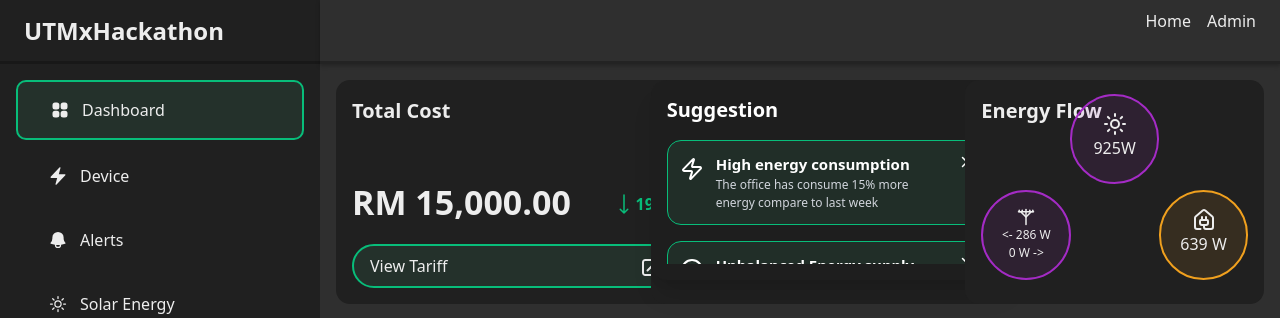
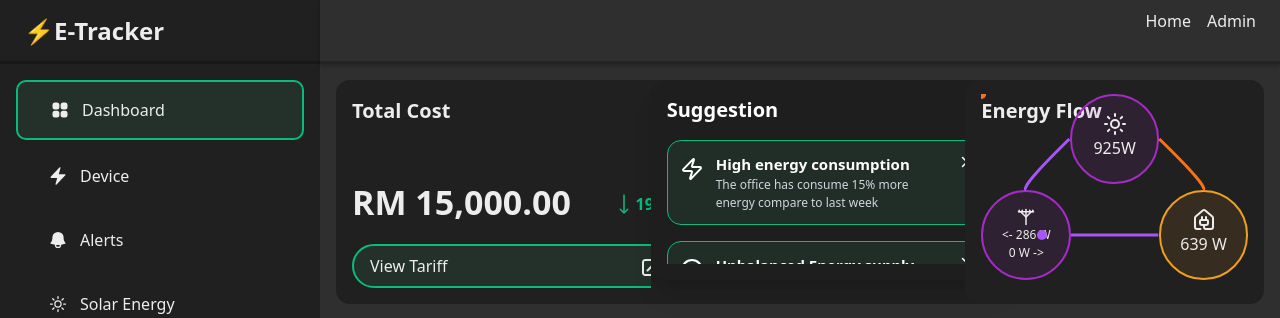
Before and after one commit to HoeZhiWan/utmhackathon25, a Next.js app: page / in a window 1280 px wide. Shown: the top 318 px of the page. Built offline with nearby package versions, Linux system fonts and the light colour scheme; no server answers; the database is empty.

Commit message:
Added Lines

```diff
--- a/app/components/Sidebar.tsx
+++ b/app/components/Sidebar.tsx
@@ -47,7 +47,7 @@ const Sidebar = () => {
     <aside className="bg-secondary-dark min-h-screen flex flex-col basis-1/4">
       {/* Sidebar header that aligns with navbar */}
       <div className="bg-background-dark flex items-center h-16 px-6 py-[9px] border-b-[3px] border-[rgba(0,0,0,0.25)]">
-        <Link href="/" className="text-2xl font-bold text-light">UTMxHackathon</Link>
+        <Link href="/" className="text-2xl font-bold text-light">⚡E-Tracker</Link>
       </div>
 
       {/* Sidebar content */}
--- a/app/components/dashboard/TestEnergyFlow.tsx
+++ b/app/components/dashboard/TestEnergyFlow.tsx
@@ -1,30 +1,172 @@
+'use client'
+
 import { Grid, HousePlug, Sun, UtilityPole } from 'lucide-react'
-import React from 'react'
+import React, { useEffect, useRef, useState } from 'react'
 
 function TestEnergyFlow() {
+  const [position, setPosition] = useState(0);
+  const sunDivRef = useRef<HTMLDivElement>(null);
+  const utilityPoleDivRef = useRef<HTMLDivElement>(null);
+  const housePlugDivRef = useRef<HTMLDivElement>(null);
+  const [connectionPoints, setConnectionPoints] = useState({
+    sun: { x: 0, y: 0 },
+    utilityPole: { x: 0, y: 0 },
+    housePlug: { x: 0, y: 0 }
+  });
+
+  useEffect(() => {
+    const interval = setInterval(() => {
+      setPosition((prevPosition) => (prevPosition + 1) % 100);
+    }, 50);
+    return () => clearInterval(interval);
+  }, []);
+
+  useEffect(() => {
+    // Function to calculate the center points of each div
+    const calculateConnectionPoints = () => {
+      if (sunDivRef.current && utilityPoleDivRef.current && housePlugDivRef.current) {
+        const sunRect = sunDivRef.current.getBoundingClientRect();
+        const utilityPoleRect = utilityPoleDivRef.current.getBoundingClientRect();
+        const housePlugRect = housePlugDivRef.current.getBoundingClientRect();
+
+        const containerRect = sunDivRef.current.parentElement?.parentElement?.getBoundingClientRect() || { left: 0, top: 0 };
+
+        // Calculate positions relative to the parent container
+        setConnectionPoints({
+          sun: {
+            x: sunRect.left + sunRect.width / 2 - containerRect.left,
+            y: sunRect.top + sunRect.height / 2 - containerRect.top
+          },
+          utilityPole: {
+            x: utilityPoleRect.left + utilityPoleRect.width / 2 - containerRect.left,
+            y: utilityPoleRect.top + utilityPoleRect.height / 2 - containerRect.top
+          },
+          housePlug: {
+            x: housePlugRect.left + housePlugRect.width / 2 - containerRect.left,
+            y: housePlugRect.top + housePlugRect.height / 2 - containerRect.top
+          }
+        });
+      }
+    };
+
+    // Calculate initial positions
+    calculateConnectionPoints();
+
+    // Recalculate on window resize
+    window.addEventListener('resize', calculateConnectionPoints);
+
+    return () => window.removeEventListener('resize', calculateConnectionPoints);
+  }, []);
+
+  // Calculate the radius of the circular divs (half the width)
+  const divRadius = 45; // 90px width / 2
+
   return (
     <>
       <div className="text-[20px] font-semibold">Energy Flow</div>
-      <div className="grid grid-cols-3 grid-rows-2 -translate-y-8 h-full">
+      <div className="grid grid-cols-3 grid-rows-2 -translate-y-8 h-full relative">
         <div className="col-start-2 flex justify-center">
-            <div className="bg-purple-neon rounded-[100px] w-[90px] h-[90px] p-4 flex flex-col items-center border-2 border-primary-purple">
+            <div ref={sunDivRef} className="bg-purple-neon rounded-[100px] w-[90px] h-[90px] p-4 flex flex-col items-center border-2 border-primary-purple">
                 <Sun />
                 925W
             </div>
 
         </div>
         <div className="row-start-2 col-start-1">
-        <div className="bg-purple-neon rounded-[100px] w-[90px] h-[90px] p-4 flex flex-col items-center border-2 border-primary-purple">
+        <div ref={utilityPoleDivRef} className="bg-purple-neon rounded-[100px] w-[90px] h-[90px] p-4 flex flex-col items-center border-2 border-primary-purple">
                 <UtilityPole />
                 <div className="text-[12px]">{"<- 286 W"}</div>
                 <div className="text-[12px]">{"0 W ->"}</div>
             </div>
         </div>
         <div className="row-start-2 col-start-3 flex justify-end">
-        <div className="bg-orange-neon rounded-[100px] w-[90px] h-[90px] p-4 flex flex-col items-center border-2 border-primary-orange">
+        <div ref={housePlugDivRef} className="bg-orange-neon rounded-[100px] w-[90px] h-[90px] p-4 flex flex-col items-center border-2 border-primary-orange">
                 <HousePlug />
                 639 W
             </div>
+        </div>
+
+        {/* Lines connecting the components */}
+        <div className="absolute top-0 left-0 w-full h-full pointer-events-none">
+          <svg className="w-full h-full" style={{ position: 'absolute', top: 0, left: 0 }}>
+            {/* Line from utility pole to house plug */}
+            {connectionPoints.utilityPole.x > 0 && (
+              <>
+                <line
+                  x1={connectionPoints.utilityPole.x + divRadius * Math.cos(0)}
+                  y1={connectionPoints.utilityPole.y}
+                  x2={connectionPoints.housePlug.x - divRadius * Math.cos(0)}
+                  y2={connectionPoints.housePlug.y}
+                  stroke="#a855f7"
+                  strokeWidth="3"
+                />
+                <circle
+                  cx={connectionPoints.utilityPole.x + (connectionPoints.housePlug.x - connectionPoints.utilityPole.x) * position/100}
+                  cy={connectionPoints.housePlug.y}
+                  r="5"
+                  fill="#a855f7"
+                />
+              </>
+            )}
+
+            {/* Line from sun (left side) to utility pole */}
+            {connectionPoints.sun.x > 0 && (
+              <>
+                <path
+                  d={`M ${connectionPoints.sun.x - divRadius} ${connectionPoints.sun.y}
+                      Q ${(connectionPoints.sun.x + connectionPoints.utilityPole.x) / 2 - 50}
+                        ${(connectionPoints.sun.y + connectionPoints.utilityPole.y) / 2}
+                        ${connectionPoints.utilityPole.x} ${connectionPoints.utilityPole.y - divRadius}`}
+                  stroke="#a855f7"
+                  strokeWidth="3"
+                  fill="transparent"
+                />
+                {/* Animated dot for sun to utility pole */}
+                <circle
+                  r="5"
+                  fill="#a855f7"
+                >
+                  <animateMotion
+                    dur="2s"
+                    repeatCount="indefinite"
+                    path={`M ${connectionPoints.sun.x - divRadius} ${connectionPoints.sun.y}
+                          Q ${(connectionPoints.sun.x + connectionPoints.utilityPole.x) / 2 - 50}
+                            ${(connectionPoints.sun.y + connectionPoints.utilityPole.y) / 2}
+                            ${connectionPoints.utilityPole.x} ${connectionPoints.utilityPole.y - divRadius}`}
+                  />
+                </circle>
+              </>
+            )}
+
+            {/* Line from sun (right side) to house plug */}
+            {connectionPoints.sun.x > 0 && (
+              <>
+                <path
+                  d={`M ${connectionPoints.sun.x + divRadius} ${connectionPoints.sun.y}
+                      Q ${(connectionPoints.sun.x + connectionPoints.housePlug.x) / 2 + 50}
+                        ${(connectionPoints.sun.y + connectionPoints.housePlug.y) / 2}
+                        ${connectionPoints.housePlug.x} ${connectionPoints.housePlug.y - divRadius}`}
+                  stroke="#f97316"
+                  strokeWidth="3"
+                  fill="transparent"
+                />
+                {/* Animated dot for sun to house plug */}
+                <circle
+                  r="5"
+                  fill="#f97316"
+                >
+                  <animateMotion
+                    dur="2.5s"
+                    repeatCount="indefinite"
+                    path={`M ${connectionPoints.sun.x + divRadius} ${connectionPoints.sun.y}
+                          Q ${(connectionPoints.sun.x + connectionPoints.housePlug.x) / 2 + 50}
+                            ${(connectionPoints.sun.y + connectionPoints.housePlug.y) / 2}
+                            ${connectionPoints.housePlug.x} ${connectionPoints.housePlug.y - divRadius}`}
+                  />
+                </circle>
+              </>
+            )}
+          </svg>
         </div>
       </div>
     </>
```
